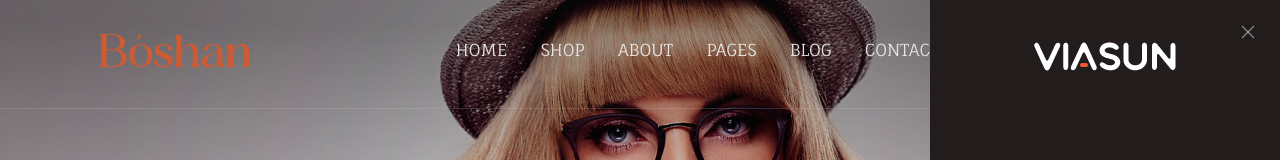
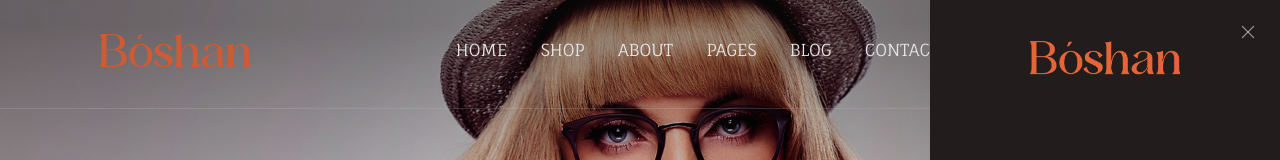
Before and after one commit to bodefavour/Boshan-Lp, a plain HTML site: page 02_shop.html in a window 1280 px wide. Both pictures are taken after a click on the link 1162 px from the left and 50 px from the top of the page. Shown: the top 160 px of the page. Drawn offline with Linux system fonts and the light colour scheme; files whose address does not match are found by name.

Commit message:
update logo link and image source in 02_shop.html to point to the homepage and use 'Boshanlogo.png'

```diff
--- a/02_shop.html
+++ b/02_shop.html
@@ -203,7 +203,7 @@
             <div id="offcanvas" data-uk-offcanvas="overlay: true; mode: slide; flip: true">
                 <div class="uk-offcanvas-bar uk-flex uk-flex-column uk-flex-between"><button class="uk-offcanvas-close" type="button" data-uk-close=""></button>
                     <div>
-                        <div class="uk-margin uk-margin-remove-top"><a class="logo" href="01_home-cosmetic.html"><img src="assets/img/logo.png" alt="Viasun"></a></div>
+                        <div class="uk-margin uk-margin-remove-top"><a class="logo" href="index.html"><img src="assets/img/Boshanlogo.png" alt="Boshan" style="max-width: 150px; height: auto;">
                     </div>
                     <div>
                         <div class="uk-margin">
```
